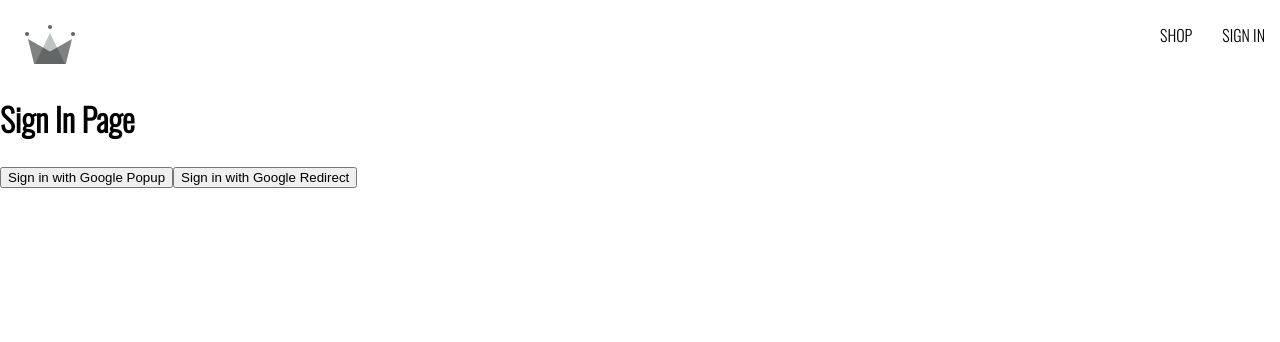
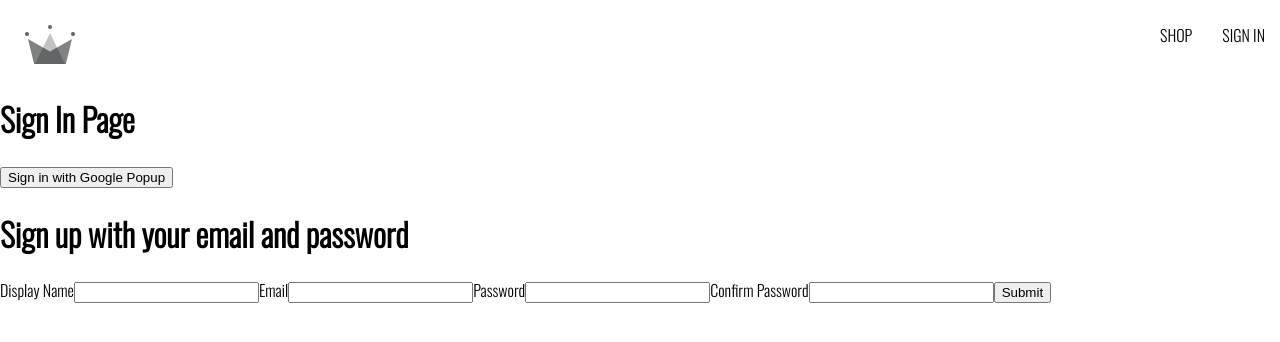
Before and after one commit to wilsan/clothing-company, a React (Create React App) app: page /sign-in in a window 1280 px wide. Shown: the top 342 px of the page. Built offline with nearby package versions, Linux system fonts and the light colour scheme.

Commit message:
Create basic SignUpForm component

```diff
--- /dev/null
+++ b/src/components/sign-up-form/sign-up-form.component.jsx
@@ -0,0 +1,37 @@
+import { useState } from 'react';
+
+const defaultFormFields = {
+   displayName: '',
+   email: '',
+   password: '',
+   confirmPassword: '',
+};
+
+function SignUpForm() {
+   const [formFields, setFormFields] = useState(defaultFormFields);
+   const { displayName, email, password, confirmPassword } = formFields;
+
+   const handleChange = (event) => {
+      const { name, value } = event.target;
+      setFormFields({...formFields, [name]: value});
+   };
+
+   return (
+      <div>
+         <h1>Sign up with your email and password</h1>
+         <form action="" onSubmit={() => { }}>
+            <label>Display Name</label>
+            <input type="text" required onChange={handleChange} name="displayName" value={displayName} />
+            <label>Email</label>
+            <input type="email" required onChange={handleChange} name="email" value={email} />
+            <label>Password</label>
+            <input type="password" required onChange={handleChange} name="password" value={password} />
+            <label>Confirm Password</label>
+            <input type="password" required onChange={handleChange} name="confirmPassword" value={confirmPassword} />
+            <button>Submit</button>
+         </form>
+      </div>
+   );
+}
+
+export default SignUpForm;
--- a/src/routes/sign-in/sign-in.component.jsx
+++ b/src/routes/sign-in/sign-in.component.jsx
@@ -7,6 +7,8 @@
    signInWithGoogleRedirect,
    createUserDocumentFromAuth
 } from '../../utils/firebase/firebase.utils';
+
+import SignUpForm from '../../components/sign-up-form/sign-up-form.component';
 
 function SignIn() {
    useEffect(() => {
@@ -29,7 +31,8 @@
       <div>
          <h1>Sign In Page</h1>
          <button onClick={logGoogleUserPopup}>Sign in with Google Popup</button>
-         <button onClick={signInWithGoogleRedirect}>Sign in with Google Redirect</button>
+         {/* <button onClick={signInWithGoogleRedirect}>Sign in with Google Redirect</button> */}
+         <SignUpForm />
       </div>
    );
 }
```
